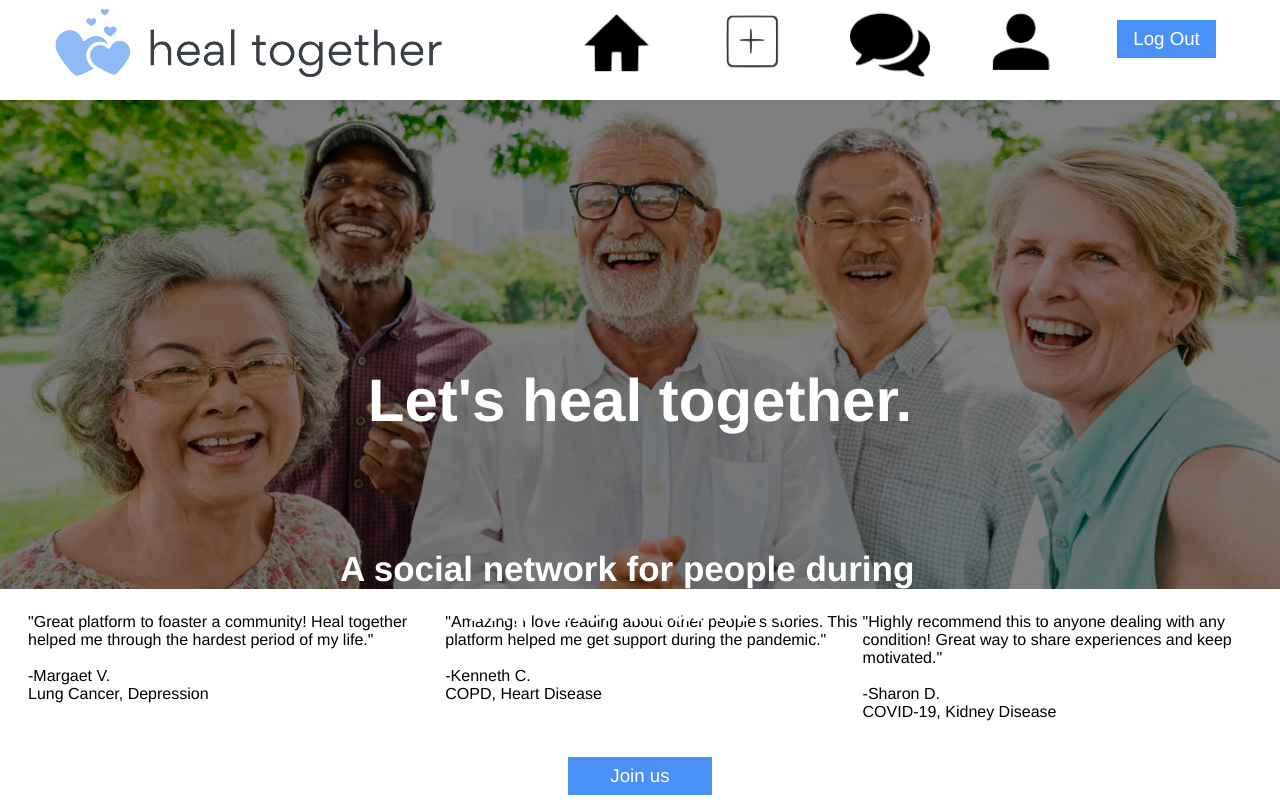
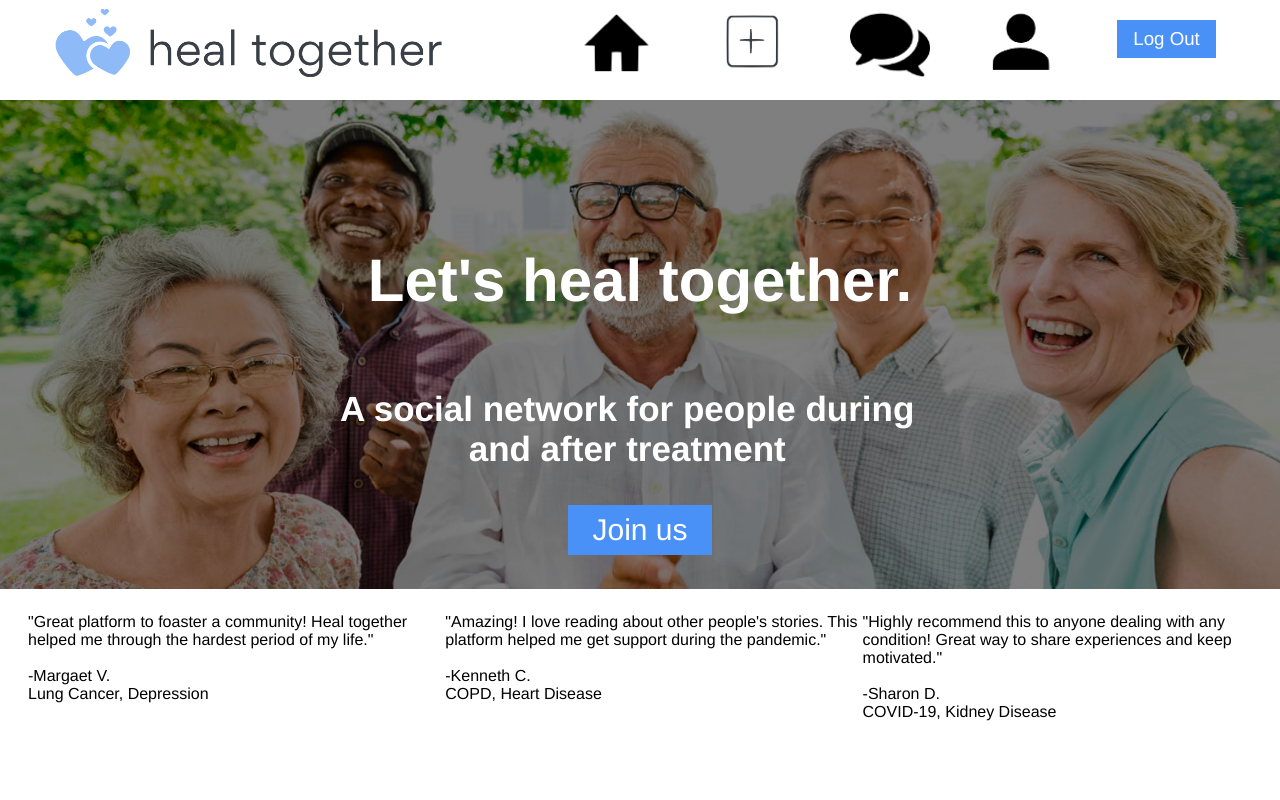
Before and after one commit to Charlychee/HackDuke-, a Flask app: page / in a window 1280 px wide; the page is wider, and only the part inside the window is pictured. Run offline with Flask 2, Linux system fonts and the light colour scheme.

Commit message:
button locations

```diff
--- a/static/home.css
+++ b/static/home.css
@@ -61,7 +61,7 @@ body {
 
 #head {
 	position: absolute;
-	top: 45%;
+	top: 30%;
 	left: 50%;
 	transform: translate(-50%, -50%);
 	color: white;
@@ -69,7 +69,7 @@ body {
 }
 #descrip {
 	position: absolute;
-	top: 70%;
+	top: 50%;
 	left: 49%;
 	transform: translate(-50%, -50%);
 	color: white;
@@ -78,11 +78,14 @@ body {
 }
 #join {
 	position: absolute;
-	bottom: -3%;
+	top: 65%;
 	left: 50%;
 	width: 10%;
+	height: 5;
 	text-align: center;
 	transform: translate(-50%, -50%);
+	font-size: 30px;
+
 }
 .column {
 	float: left;
--- a/static/match.css
+++ b/static/match.css
@@ -77,14 +77,14 @@ body {
 #send {
 	position: relative;
 	bottom: 5%;
-	left: -20%;
+	left: -5%;
 	display: inline-block;
 	min-width: 150px;
 }
 #view {
 	position: relative;
 	bottom: 5%;
-	right: 15%;
+	right: 0%;
 	display: inline-block;
 	min-width: 150px;
 }
--- a/templates/home.html
+++ b/templates/home.html
@@ -55,6 +55,7 @@
         <a><img src="../static/person.png" id="person" onmouseover="toggleButtonOn(id)" onmouseout="toggleButtonOff(id)" width=90 class="move" /></a>
         <a> <h3 class="button" id="log"> Log Out </h3> </a>
     </div>
+
     <div>
         <img src="../static/elderly.png" id="pic" />
         <div>
@@ -63,6 +64,7 @@
             <h3 class="button" id="join">Join us</h3>
         </div>
     </div>
+
     <div class="row">
         <div class="column"> "Great platform to foaster a community! Heal together helped me through the hardest period of my life." <br /> <br />-Margaet V. <br /> Lung Cancer, Depression</div>
         <div class="column"> "Amazing! I love reading about other people's stories. This platform helped me get support during the pandemic." <br /> <br /> -Kenneth C. <br /> COPD, Heart Disease</div>
```
